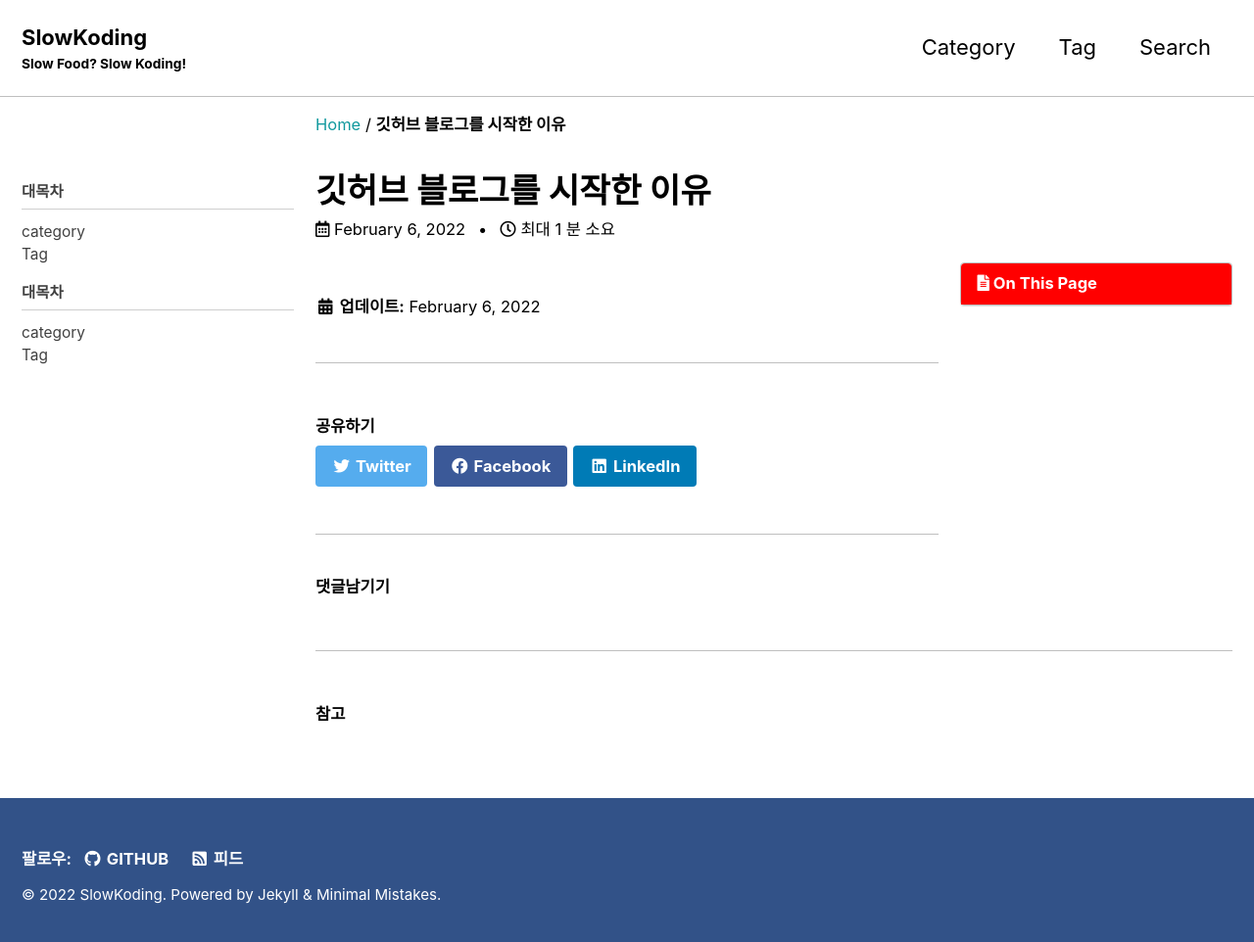
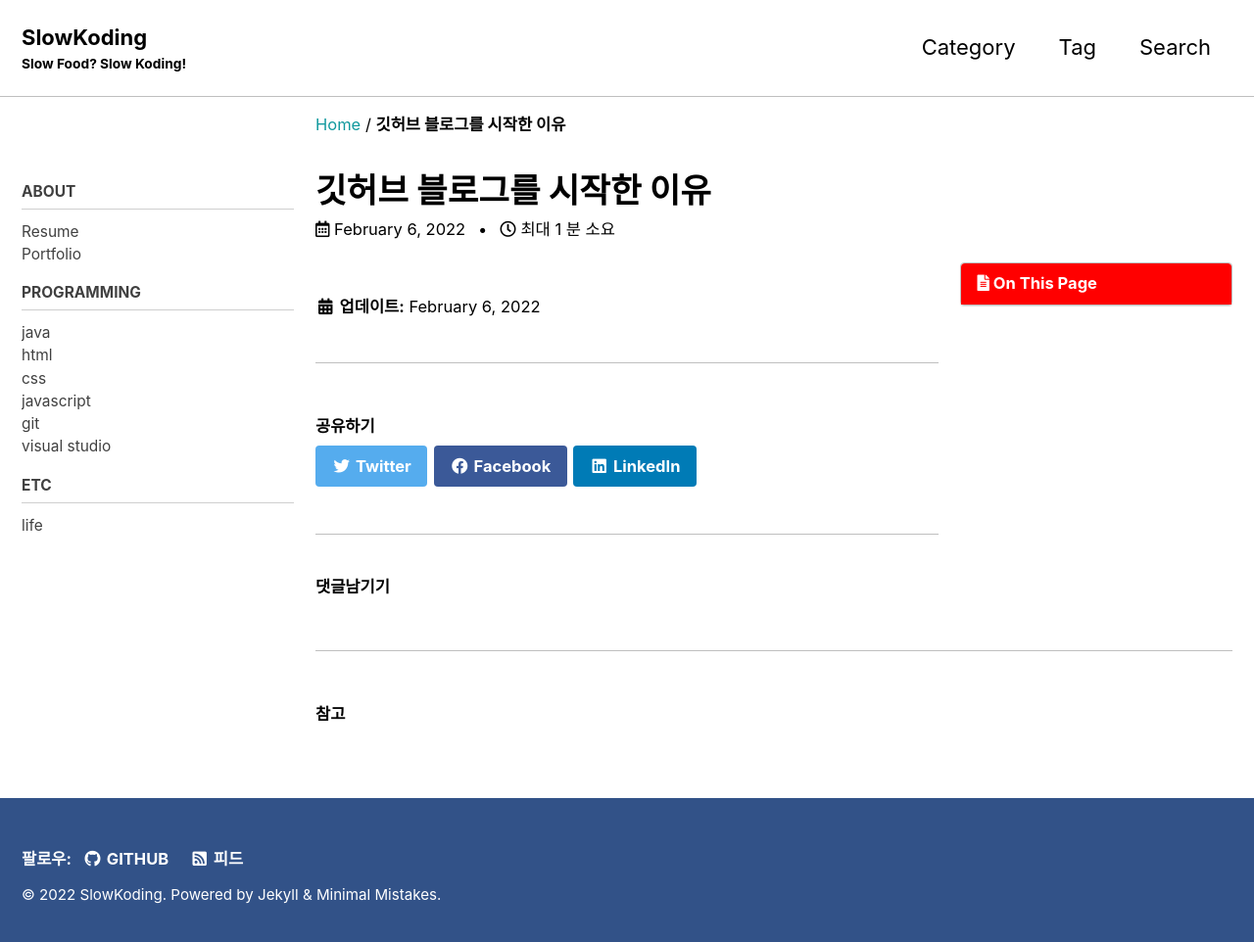
Before and after one commit to slowkoding/slowkoding.github.io, a Jekyll site: the page built from _posts/2022-02-06-first-posting.md, in a window 1280 px wide and 970 px high. Shown: the top 962 px of the window at 98% size. Built offline with Jekyll 4.4.1, drawn with Linux system fonts in a browser that asks for light colours; cached includes are drawn as plain includes; comment, search, counter and statistics services are not loaded.

Commit message:
Update navigation.yml
Add some categories

```diff
--- a/_data/navigation.yml
+++ b/_data/navigation.yml
@@ -9,19 +9,30 @@ main:
 
 
 docs:
-  - title: "대목차"
+  - title: "About"
     children:
-      - title: "category"
-        url: /categories/
-      - title: "Tag"
-        url: /tags/
-  - title: "대목차"
+      - title: "Resume"
+        url: /Resume/
+      - title: "Portfolio"
+        url: /Portfolio/
+  - title: "Programming"
     children:
-      - title: "category"
-        url: /categories/
-      - title: "Tag"
-        url: /tags/
-
+      - title: "java"
+        url: /java/
+      - title: "html"
+        url: /html/
+      - title: "css"
+        url: /css/
+      - title: "javascript"
+        url: /javascript/
+      - title: "git"
+        url: /git/
+      - title: "visual studio"
+        url: /visual studio/
+  - title: "etc"
+    children:
+      - title: "life"
+        url: /life/
 
   # - title: "About"
   #   url: https://mmistakes.github.io/minimal-mistakes/about/
```
